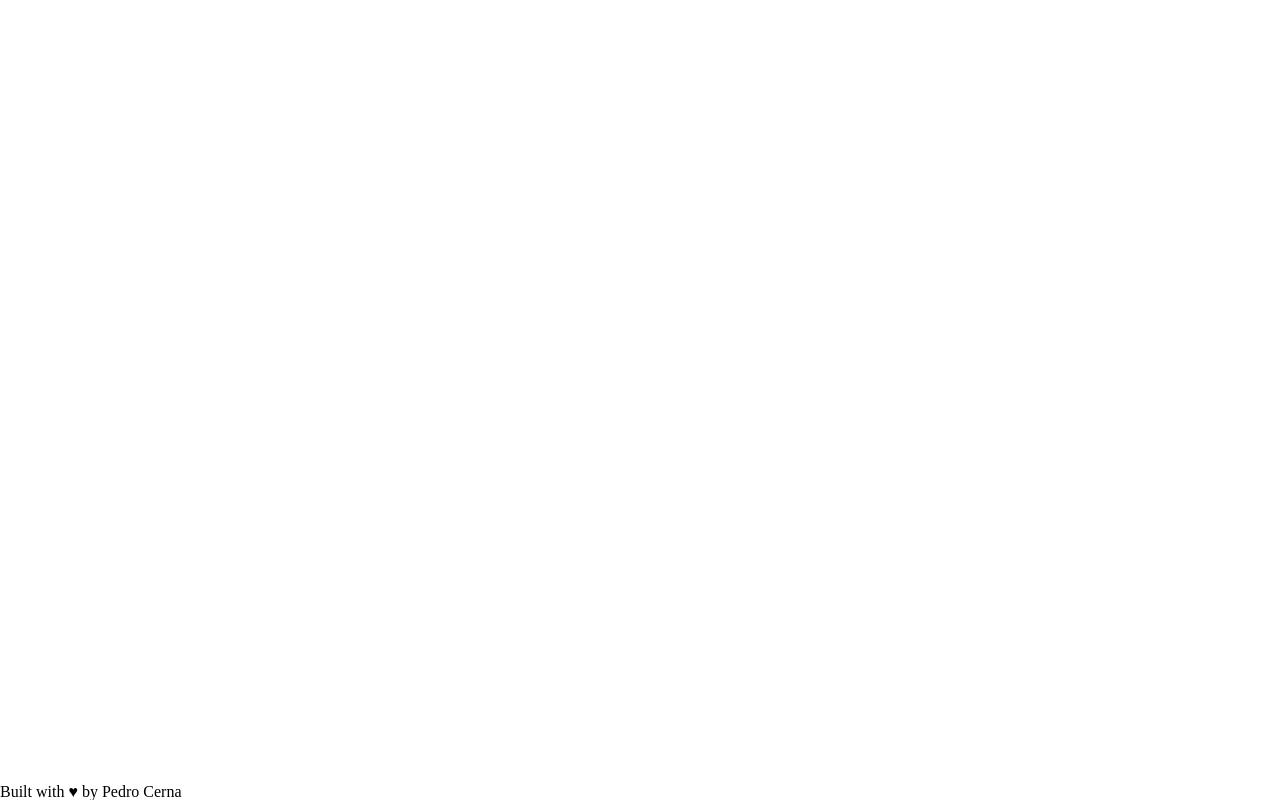
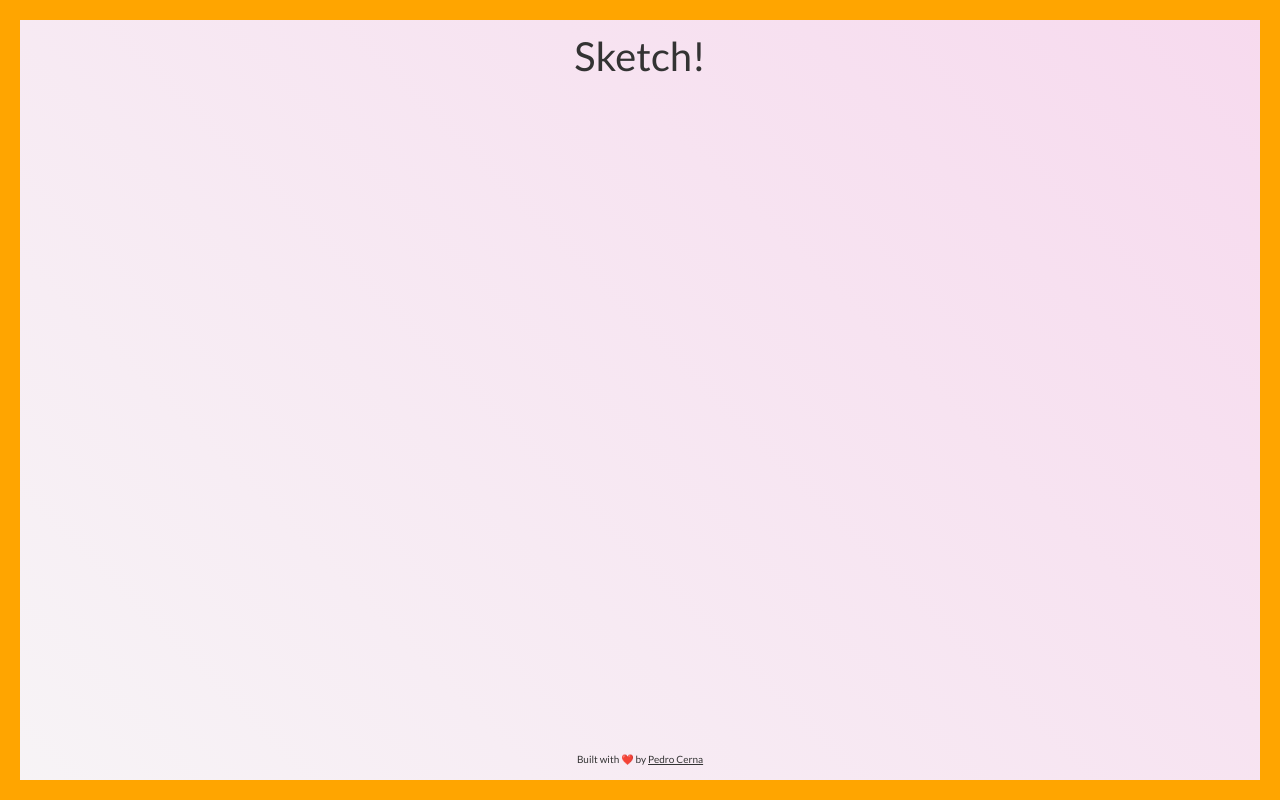
Before and after one commit to cerna-pedro/sketch, a website built with Parcel: page index.html in a window 1280 px wide. Built offline with nearby package versions, Linux system fonts and the light colour scheme.

Commit message:
Finished background, start JS.

```diff
--- a/index.html
+++ b/index.html
@@ -1,16 +1,28 @@
 <!DOCTYPE html>
 <html lang="en">
-<head>
-    <meta charset="UTF-8">
-    <meta http-equiv="X-UA-Compatible" content="IE=edge">
-    <meta name="viewport" content="width=device-width, initial-scale=1.0">
-    <link rel="stylesheet" href="./main.css">
-    <title>Sketch</title>
-</head>
-<body>
+  <head>
+    <meta charset="UTF-8" />
+    <meta http-equiv="X-UA-Compatible" content="IE=edge" />
+    <meta name="viewport" content="width=device-width, initial-scale=1.0" />
+    <link rel="shortcut icon" href="./icon.png" />
+    <link rel="stylesheet" href="./main.css" />
+    <title>Sketch! 🖌</title>
+  </head>
+  <body>
     <main class="content">
+      <h1>Sketch!</h1>
+      <div class="grid-container"></div>
     </main>
-    <footer>Built with ♥ by Pedro Cerna</footer>
-<script src="./index.js"></script>
-</body>
+    <footer>
+      Built with ❤️ by
+      <a
+        href="https://pedrocerna.com/"
+        target="_blank"
+        rel="noopener noreferrer"
+        rel
+        >Pedro Cerna</a
+      >
+    </footer>
+    <script src="./index.js"></script>
+  </body>
 </html>
--- a/main.css
+++ b/main.css
@@ -1,41 +1,127 @@
+@import url('https://fonts.googleapis.com/css2?family=Lato&display=swap');
+
 /* CSS RESET */
 
-html, body, div, span, applet, object, iframe,
-h1, h2, h3, h4, h5, h6, p, blockquote, pre,
-a, abbr, acronym, address, big, cite, code,
-del, dfn, em, img, ins, kbd, q, s, samp,
-small, strike, strong, sub, sup, tt, var,
-b, u, i, center,
-dl, dt, dd, ol, ul, li,
-fieldset, form, label, legend,
-table, caption, tbody, tfoot, thead, tr, th, td,
-article, aside, canvas, details, embed,
-figure, figcaption, footer, header, hgroup,
-menu, nav, output, ruby, section, summary,
-time, mark, audio, video {
+html,
+body,
+div,
+span,
+applet,
+object,
+iframe,
+h1,
+h2,
+h3,
+h4,
+h5,
+h6,
+p,
+blockquote,
+pre,
+a,
+abbr,
+acronym,
+address,
+big,
+cite,
+code,
+del,
+dfn,
+em,
+img,
+ins,
+kbd,
+q,
+s,
+samp,
+small,
+strike,
+strong,
+sub,
+sup,
+tt,
+var,
+b,
+u,
+i,
+center,
+dl,
+dt,
+dd,
+ol,
+ul,
+li,
+fieldset,
+form,
+label,
+legend,
+table,
+caption,
+tbody,
+tfoot,
+thead,
+tr,
+th,
+td,
+article,
+aside,
+canvas,
+details,
+embed,
+figure,
+figcaption,
+footer,
+header,
+hgroup,
+menu,
+nav,
+output,
+ruby,
+section,
+summary,
+time,
+mark,
+audio,
+video,
+button {
   margin: 0;
   padding: 0;
   border: 0;
   font-size: 100%;
   font: inherit;
+  color: inherit;
   vertical-align: baseline;
+  box-sizing: border-box;
 }
 /* HTML5 display-role reset for older browsers */
-article, aside, details, figcaption, figure,
-footer, header, hgroup, menu, nav, section {
+article,
+aside,
+details,
+figcaption,
+figure,
+footer,
+header,
+hgroup,
+menu,
+nav,
+section {
   display: block;
 }
 body {
   line-height: 1;
 }
-ol, ul {
+ol,
+ul {
   list-style: none;
 }
-blockquote, q {
+blockquote,
+q {
   quotes: none;
 }
-blockquote:before, blockquote:after,
-q:before, q:after {
+blockquote:before,
+blockquote:after,
+q:before,
+q:after {
   content: '';
   content: none;
 }
@@ -50,14 +136,65 @@ html {
   height: -webkit-fill-available;
 }
 body {
+  border: 20px solid orange;
+  font-family: 'Lato', sans-serif;
+  font-size: 10px;
+  color:#333;
   min-height: 100vh;
   min-height: -webkit-fill-available;
   display: flex;
   flex-direction: column;
+  align-items: center;
+  background-image: linear-gradient(
+    45deg,
+    rgb(109, 255, 243),
+    rgb(247, 247, 247),
+    rgb(247, 194, 231)
+  );
+  background-size: 400% 400%;
+  animation: Background 30s ease infinite;
+  padding: 1rem;
 }
 .content {
+  font-size: 2.5rem;
   flex: 1;
 }
 .footer {
   flex: 0;
 }
+
+@keyframes Background {
+  0% {
+    background-position: 24% 0%;
+  }
+  10% {
+    background-position: 80% 20%;
+  }
+  20% {
+    background-position: 60% 15%;
+  }
+  30% {
+    background-position: 4% 62%;
+  }
+  40% {
+    background-position: 9% 87%;
+  }
+  50% {
+    background-position: 75% 90%;
+  }
+  60% {
+    background-position: 92% 100%;
+  }
+  70% {
+    background-position: 2% 47%;
+  }
+  80% {
+    background-position: 15% 62%;
+  }
+  90% {
+    background-position: 77% 30%;
+  }
+  100% {
+    background-position: 24% 0%;
+  }
+}
```
Also changed, not shown: icon.png (added). Lines whose indentation alone changed are shown as unchanged.
